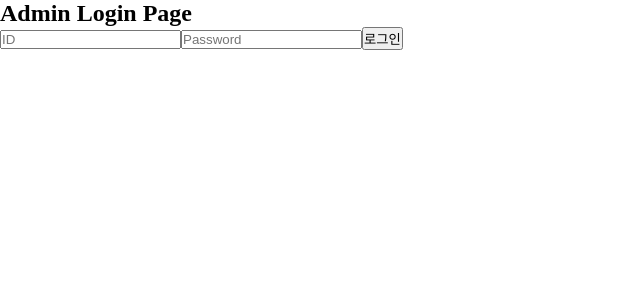
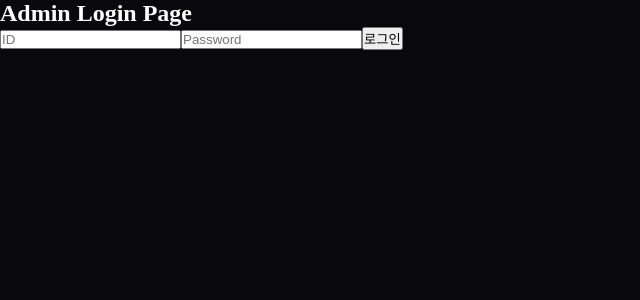
Before and after one commit to ggm77/nowcat-frontend, a React (Vite) app: page /admin/login in a window 1280 px wide. Shown: the top 300 px of the page, without its empty margins (0-640 px from the left). Built offline with nearby package versions, Linux system fonts and the light colour scheme.

Commit message:
feat: 아이폰에서 흰 배경이 나오던 현상 검은색으로 수정

```diff
--- a/index.html
+++ b/index.html
@@ -3,7 +3,9 @@
   <head>
     <meta charset="UTF-8" />
     <link rel="icon" type="image/svg+xml" href="./public/favicon.svg" />
-    <meta name="viewport" content="width=device-width, initial-scale=1.0" />
+     <meta name="theme-color" content="#2a1b24">
+    <meta name="viewport" content="width=device-width, initial-scale=1.0, viewport-fit=cover" />
+    <meta name="apple-mobile-web-app-status-bar-style" content="black-translucent" />
     <meta name="description" content="단 한 장의 사진으로 승부하는 고양이 자랑 대결! 지금 이 순간의 내 고양이를 주인공으로 만들자!">
     <title>Now Cat: 지금 이 순간 내 고양이</title>
     <link rel="preconnect" href="https://fonts.googleapis.com">
--- a/src/pages/Home.css
+++ b/src/pages/Home.css
@@ -7,11 +7,22 @@
     --ratio-pct: 74.66%;
 }
 
+html, body {
+
+    overscroll-behavior-y: auto;
+
+    background-color: var(--bg-dark);
+    margin: 0;
+    padding: 0;
+    width: 100%;
+    height: 100%;
+}
+
 .AppContainer {
     font-family: 'Inter', sans-serif;
     background-color: var(--bg-dark);
     color: var(--text-light);
-    min-height: 100vh;
+    min-height: 100dvh;
     display: flex;
     justify-content: center;
     align-items: center;
@@ -23,8 +34,8 @@
     position: fixed;
     top: 0;
     left: 0;
-    width: 100%;
-    height: 100%;
+    width: 100vw;
+    height: 100vh;
     background: radial-gradient(circle at center top, #2a1b24 0%, #09090b 60%);
     z-index: 0;
 }
--- a/src/pages/admin/Admin.tsx
+++ b/src/pages/admin/Admin.tsx
@@ -77,7 +77,7 @@
     }
 
     return (
-        <div>
+        <div style={{ "color": "#fff"}}>
             <div style={{"display": "flex" }}>
                 <button onClick={handleLogout}>로그아웃</button>
                 <a href='/'>홈</a>
--- a/src/pages/admin/Login.tsx
+++ b/src/pages/admin/Login.tsx
@@ -29,7 +29,7 @@
     }
 
     return (
-        <div>
+        <div style={{ "color": "#fff"}}>
             <h2>Admin Login Page</h2>
             <form onSubmit={handleLogin}>
                 <input
```
